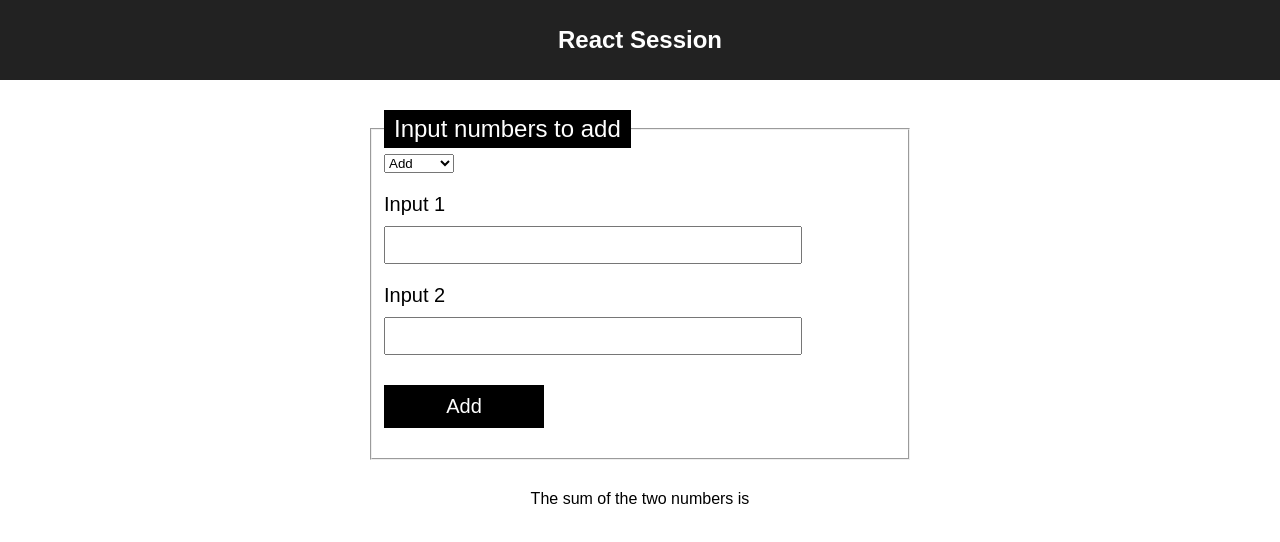
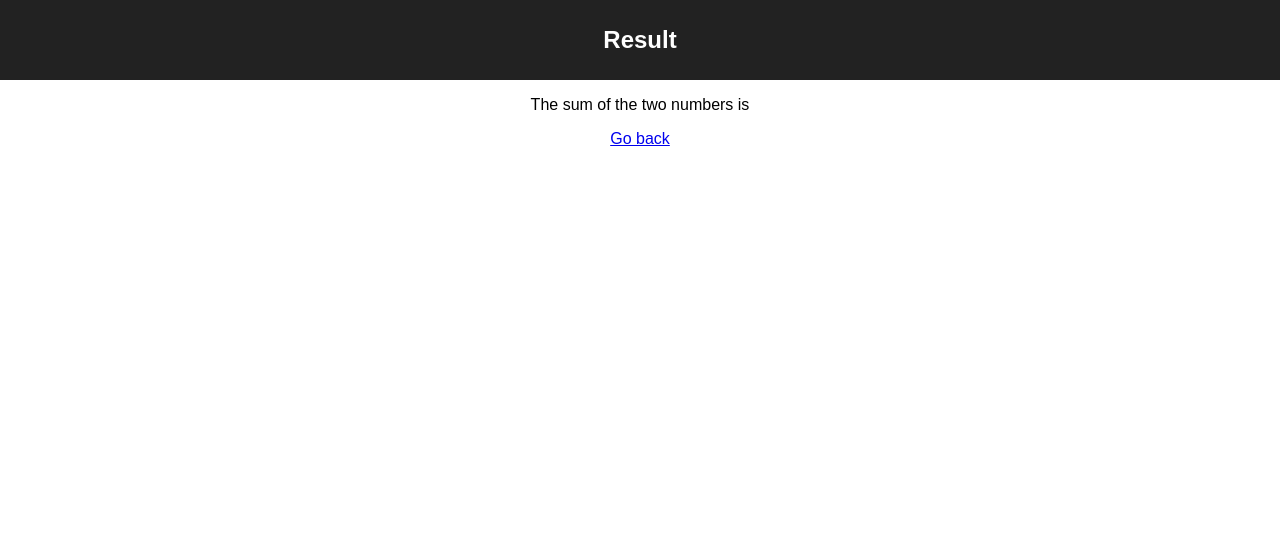
Before and after one commit to bikasv/react-track, a React (Create React App) app: page /#/result in a window 1280 px wide. Shown: the top 542 px of the page. Built offline with nearby package versions, Linux system fonts and the light colour scheme.

Commit message:
Routing tutorial done

```diff
--- a/src/App.js
+++ b/src/App.js
@@ -1,6 +1,6 @@
 import React, { Component } from 'react';
 import './App.css';
-import {Header, Test, Addition} from './components';
+import {Header, Addition} from './components';
 
 class App extends Component {
   constructor() {
@@ -16,7 +16,6 @@ class App extends Component {
       <div className="App">
         <Header {...this.state} />
         <Addition />
-        <Test />
       </div>
     );
   }
--- /dev/null
+++ b/src/Result.js
@@ -0,0 +1,12 @@
+import React from 'react';
+import './App.css';
+import {Header, Test} from './components';
+
+const Result = () => (
+  <div className="App">
+        <Header text="Result" />
+        <Test />
+      </div>
+);
+
+export default Result;
--- a/src/actions/app-actions.js
+++ b/src/actions/app-actions.js
@@ -10,11 +10,12 @@ export const stopLoading = () => ({
   payload: false,
 });
 
-export const doOperation = (value1, value2, operation) => ({
+export const doOperation = (value1, value2, operation, callback) => ({
   type: DO_OPERATION,
   payload: {
     value1,
     value2,
-    operation
+    operation,
+    callback
   },
 });
--- a/src/components/Addition/Addition.jsx
+++ b/src/components/Addition/Addition.jsx
@@ -48,7 +48,8 @@ class Addition extends PureComponent {
     if (input1 && input2) {
       const value1 = parseInt(input1, 10);
       const value2 = parseInt(input2, 10);
-      this.props.doOperation(value1, value2, operation);
+      this.props.doOperation(value1, value2, operation, () => window.location.assign('#/result'));
+      // window.location.assign('#/result');
     }
   }
 
@@ -124,7 +125,7 @@ Addition.defaultProps = {
 };
 
 const mapDispatchToProps = (dispatch) => ({
-  doOperation: (value1, value2, operation) => dispatch(doOperation(value1, value2, operation))
+  doOperation: (value1, value2, operation, callback) => dispatch(doOperation(value1, value2, operation, callback))
 });
 
 export default connect(null, mapDispatchToProps)(Addition);
--- a/src/components/Test/Test.jsx
+++ b/src/components/Test/Test.jsx
@@ -21,6 +21,8 @@ class Test extends PureComponent {
         {this.props.history.map((entry, key) => (
           <div key={key}>{entry}</div>
         ))}
+
+        <a href="#/">Go back</a>
       </div>
     );
   }
--- a/src/index.js
+++ b/src/index.js
@@ -4,7 +4,7 @@ import { Provider } from 'react-redux';
 import { createStore, applyMiddleware, compose } from 'redux';
 import rootReducer from './reducers';
 import './index.css';
-import App from './App';
+import Routes from './routes';
 
 let composeEnhancers = compose;
 if (window.__REDUX_DEVTOOLS_EXTENSION_COMPOSE__) {
@@ -20,7 +20,7 @@ const store = createStore(rootReducer, enhancer);
 
 ReactDOM.render(
   <Provider store={store}>
-    <App store={store} />
+    <Routes store={store} />
   </Provider>,
   document.getElementById('root')
 );
--- a/src/reducers/app-reducer.js
+++ b/src/reducers/app-reducer.js
@@ -30,6 +30,7 @@ export default function actions(state = initialState, action = {}) {
           retObj.result = result;
           retObj.history= handleHistory(retObj.history, result);
 
+          action.payload.callback && action.payload.callback();
           return retObj;
         }
         case 'subtract': {
--- /dev/null
+++ b/src/routes.js
@@ -0,0 +1,15 @@
+import React from 'react';
+import { HashRouter, Switch, Route } from 'react-router-dom';
+import App from './App';
+import Result from './Result';
+
+const Routes = () => (
+  <HashRouter>
+    <Switch>
+      <Route exact path='/' component={App} />
+      <Route path='/result' component={Result} />
+    </Switch>
+  </HashRouter>
+);
+
+export default Routes;
```
